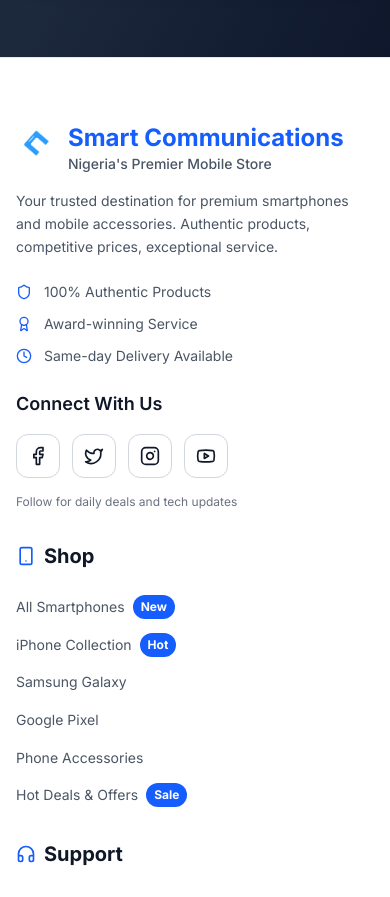
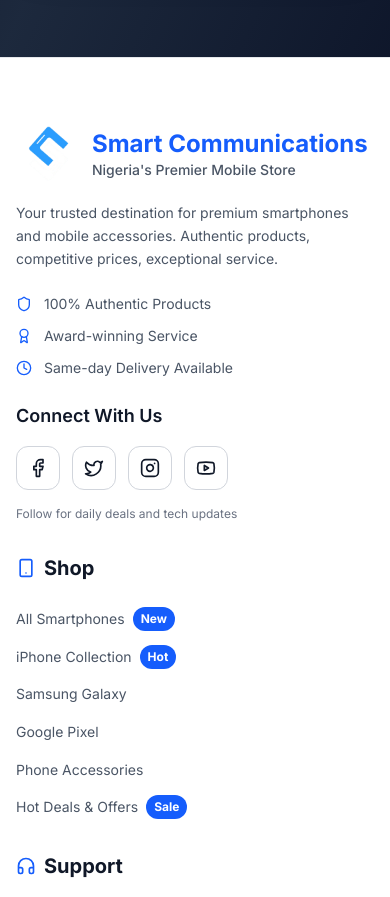
Before and after one commit to Gmanlove/Phone-mart, a Next.js app in the folder frontend/: page /admin/login in a window 390 px wide. Shown: the part 980-1877 px from the top of the page. Built offline with nearby package versions, Linux system fonts and the light colour scheme.

Commit message:
feat: Update Smart Communications logo size and improve hero section layout

```diff
--- a/frontend/src/components/layout/footer.tsx
+++ b/frontend/src/components/layout/footer.tsx
@@ -21,15 +21,15 @@
               {/* Brand */}
               <div className="space-y-4">
                 <div className="flex items-center space-x-3">
-                  <div className="relative">
+                    <div className="relative">
                     <Image
                       src="/smart.png"
                       alt="Smart Communications Logo"
-                      width={48}
-                      height={48}
-                      className="w-10 h-10 lg:w-12 lg:h-12 object-contain"
+                      width={80}
+                      height={80}
+                      className="w-16 h-16 lg:w-20 lg:h-20 object-contain"
                     />
-                  </div>
+                    </div>
                   <div>
                     <span className="text-2xl lg:text-3xl font-bold text-blue-600 dark:text-blue-400">
                       Smart Communications
--- a/frontend/src/components/sections/hero.tsx
+++ b/frontend/src/components/sections/hero.tsx
@@ -32,16 +32,9 @@
             </div>
 
             {/* Main heading and value proposition */}
-            <div className="space-y-4">
+            <div className="space-y-4 -ml-4">
               <h1 className="text-4xl sm:text-5xl lg:text-7xl font-bold text-gray-900 dark:text-white leading-tight">
-                <span className="flex items-center mb-4">
-                  <Image
-                    src="/smart.png"
-                    alt="Smart Communications Logo"
-                    width={64}
-                    height={64}
-                    className="w-12 h-12 lg:w-16 lg:h-16 mr-4 object-contain"
-                  />
+              <span className="block mb-4">
                 Smart Communications
               </span>
               <span className="block text-blue-600 dark:text-blue-400">
```
Lines whose indentation alone changed are shown as unchanged.
